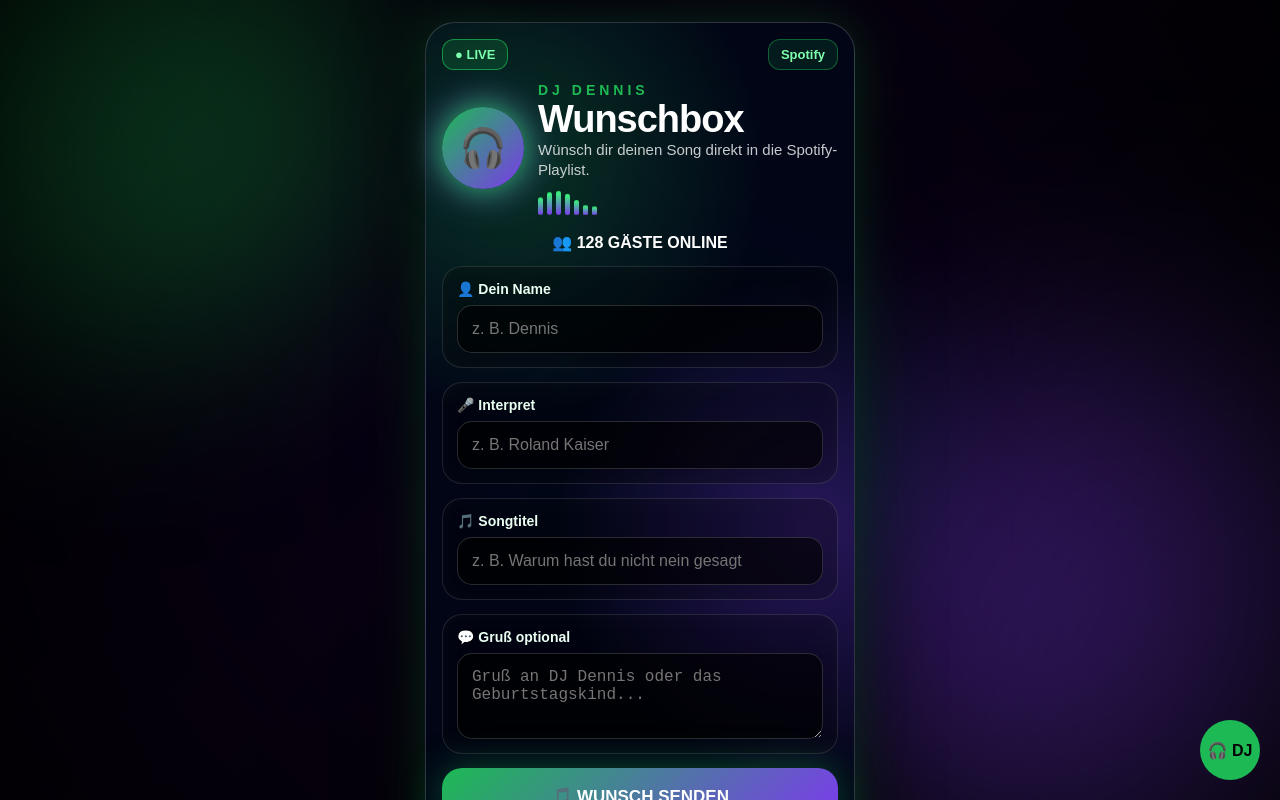
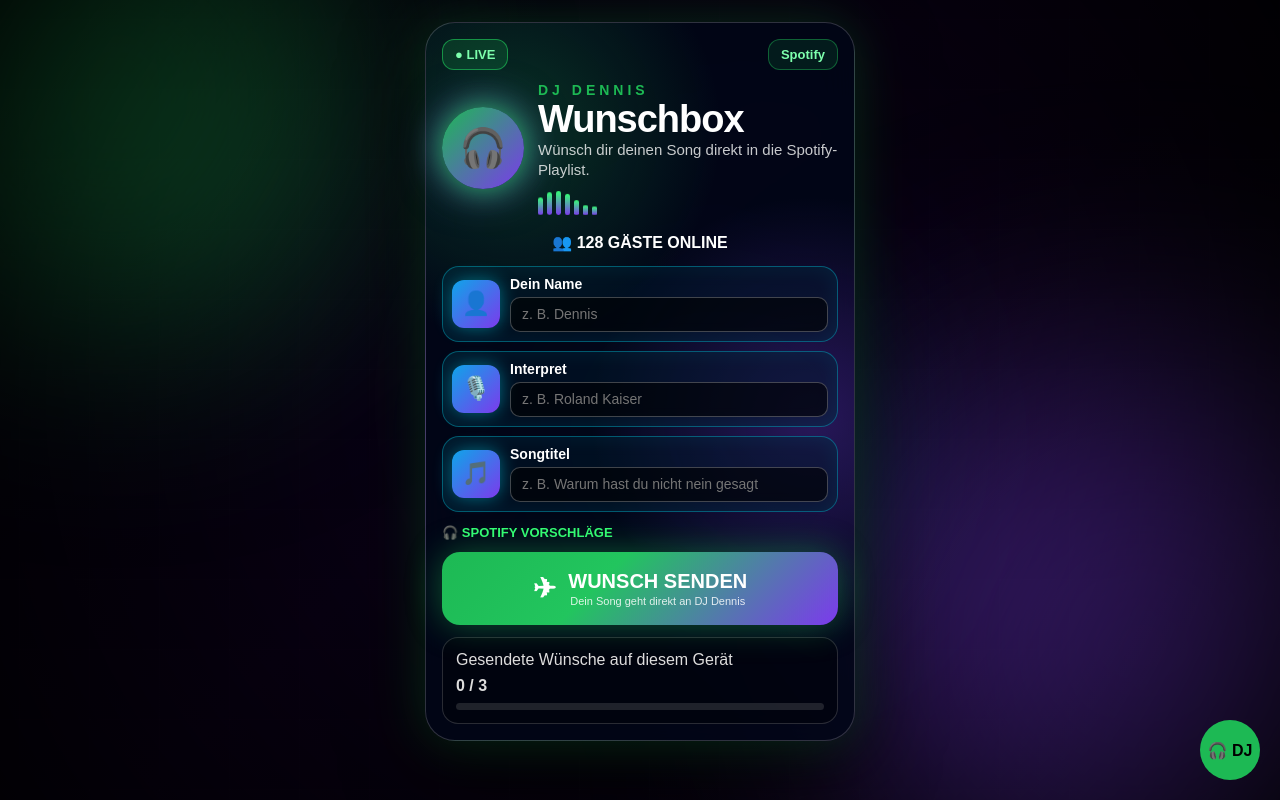
Before and after one commit to dennikruse-hub/dj-wunschbox, a Next.js app: page / in a window 1280 px wide. Shown: the top 800 px of the page. Built offline with nearby package versions, Linux system fonts and the light colour scheme.

Commit message:
Update RequestForm.js

```diff
--- a/components/RequestForm.js
+++ b/components/RequestForm.js
@@ -8,69 +8,57 @@
   chooseTrack,
   selectedTrack
 }) {
+  const visibleTracks = selectedTrack ? [selectedTrack] : suggestions.slice(0, 1);
+
   return (
     <form onSubmit={submit} style={styles.form}>
-      <Field label="👤 Dein Name">
+      <Field icon="👤" label="Dein Name">
         <input name="guest" value={form.guest} onChange={update} style={styles.input} placeholder="z. B. Dennis" />
       </Field>
 
-      <Field label="🎤 Interpret">
+      <Field icon="🎙️" label="Interpret">
         <input name="artist" value={form.artist} onChange={update} style={styles.input} placeholder="z. B. Roland Kaiser" />
       </Field>
 
-      <Field label="🎵 Songtitel">
+      <Field icon="🎵" label="Songtitel">
         <input name="title" value={form.title} onChange={update} style={styles.input} placeholder="z. B. Warum hast du nicht nein gesagt" />
       </Field>
 
-      {searching && <div style={styles.searching}>🔎 Spotify sucht passende Songs...</div>}
+      <div style={styles.suggestionHead}>
+        <span>🎧 SPOTIFY VORSCHLÄGE</span>
+        <span style={styles.searchText}>{searching ? 'Suche läuft...' : ''}</span>
+      </div>
 
-      {suggestions.length > 0 && (
-        <div style={styles.suggestionBox}>
-          {suggestions.map(track => (
+      {visibleTracks.map(track => (
         <button type="button" key={track.id} onClick={() => chooseTrack(track)} style={styles.song}>
           {track.image && <img src={track.image} style={styles.cover} />}
-              <div style={{ textAlign: 'left' }}>
+          <div style={{ flex: 1, textAlign: 'left' }}>
             <b>{track.title}</b>
             <div style={styles.artist}>{track.artist}</div>
           </div>
+          <div style={styles.play}>▶</div>
         </button>
       ))}
-        </div>
-      )}
-
-      {selectedTrack && (
-        <div style={styles.selected}>
-          {selectedTrack.image && <img src={selectedTrack.image} style={styles.selectedCover} />}
-          <div>
-            <div style={styles.selectedLabel}>✅ Spotify gefunden</div>
-            <b>{selectedTrack.title}</b>
-            <div style={styles.artist}>{selectedTrack.artist}</div>
-          </div>
-        </div>
-      )}
-
-      <Field label="💬 Gruß optional">
-        <textarea
-          name="message"
-          value={form.message}
-          onChange={update}
-          style={styles.textarea}
-          placeholder="Gruß an DJ Dennis oder das Geburtstagskind..."
-        />
-      </Field>
 
       <button style={styles.button} disabled={status?.type === 'loading'}>
-        {status?.type === 'loading' ? 'Bitte warten...' : '🎵 WUNSCH SENDEN'}
+        <span style={styles.paper}>✈</span>
+        <span>
+          {status?.type === 'loading' ? 'BITTE WARTEN...' : 'WUNSCH SENDEN'}
+          <small style={styles.small}>Dein Song geht direkt an DJ Dennis</small>
+        </span>
       </button>
     </form>
   );
 }
 
-function Field({ label, children }) {
+function Field({ icon, label, children }) {
   return (
     <label style={styles.field}>
+      <div style={styles.icon}>{icon}</div>
+      <div style={styles.fieldContent}>
         <div style={styles.label}>{label}</div>
         {children}
+      </div>
     </label>
   );
 }
@@ -78,109 +66,119 @@
 const styles = {
   form: {
     display: 'grid',
-    gap: 14
+    gap: 9
   },
   field: {
-    display: 'grid',
-    gap: 8,
-    background: 'rgba(0,0,0,.28)',
-    border: '1px solid rgba(255,255,255,.12)',
-    borderRadius: 20,
-    padding: 14,
-    boxShadow: 'inset 0 0 25px rgba(255,255,255,.025)'
+    display: 'flex',
+    gap: 10,
+    alignItems: 'center',
+    padding: 9,
+    borderRadius: 17,
+    background: 'rgba(0,25,45,.48)',
+    border: '1px solid rgba(0,229,255,.35)',
+    boxShadow: 'inset 0 0 22px rgba(0,229,255,.08)'
+  },
+  icon: {
+    width: 48,
+    height: 48,
+    minWidth: 48,
+    borderRadius: 12,
+    background: 'linear-gradient(135deg,#0ea5e9,#7c3aed)',
+    display: 'flex',
+    alignItems: 'center',
+    justifyContent: 'center',
+    fontSize: 23,
+    boxShadow: '0 0 18px rgba(0,229,255,.45)'
+  },
+  fieldContent: {
+    flex: 1
   },
   label: {
     fontWeight: 900,
     fontSize: 14,
-    color: '#eafff1'
+    marginBottom: 5
   },
   input: {
     width: '100%',
-    padding: 14,
-    borderRadius: 15,
-    border: '1px solid rgba(255,255,255,.16)',
-    background: 'rgba(0,0,0,.6)',
+    height: 35,
+    borderRadius: 10,
+    border: '1px solid rgba(255,255,255,.25)',
+    background: 'rgba(0,0,0,.58)',
     color: 'white',
-    outline: 'none',
-    fontSize: 16
+    padding: '0 11px',
+    fontSize: 14,
+    outline: 'none'
   },
-  textarea: {
-    width: '100%',
-    padding: 14,
-    borderRadius: 15,
-    border: '1px solid rgba(255,255,255,.16)',
-    background: 'rgba(0,0,0,.6)',
-    color: 'white',
-    outline: 'none',
-    fontSize: 16,
-    minHeight: 86
+  suggestionHead: {
+    marginTop: 4,
+    display: 'flex',
+    justifyContent: 'space-between',
+    alignItems: 'center',
+    color: '#35ff75',
+    fontWeight: 900,
+    fontSize: 13
   },
-  searching: {
-    padding: 13,
-    borderRadius: 16,
-    background: 'rgba(29,185,84,.14)',
-    border: '1px solid rgba(29,185,84,.35)',
-    color: '#b7ffd0',
-    fontWeight: 800
-  },
-  suggestionBox: {
-    display: 'grid',
-    gap: 10
+  searchText: {
+    color: '#ddd',
+    fontWeight: 500,
+    fontSize: 12
   },
   song: {
     display: 'flex',
-    gap: 12,
     alignItems: 'center',
-    padding: 12,
-    borderRadius: 18,
-    background: 'rgba(255,255,255,.065)',
-    border: '1px solid rgba(29,185,84,.28)',
+    gap: 10,
+    padding: 9,
+    borderRadius: 17,
+    background: 'linear-gradient(135deg,rgba(0,255,120,.18),rgba(0,20,50,.65))',
+    border: '1px solid #35ff75',
     color: 'white',
     cursor: 'pointer',
-    boxShadow: '0 0 20px rgba(0,0,0,.25)'
+    boxShadow: '0 0 25px rgba(29,185,84,.35)'
   },
   cover: {
-    width: 52,
-    height: 52,
-    borderRadius: 12,
+    width: 60,
+    height: 60,
+    borderRadius: 11,
     objectFit: 'cover'
   },
   artist: {
-    fontSize: 13,
-    opacity: .72,
-    marginTop: 3
+    opacity: .75,
+    marginTop: 4
   },
-  selected: {
+  play: {
+    width: 40,
+    height: 40,
+    borderRadius: '50%',
+    border: '2px solid rgba(255,255,255,.8)',
     display: 'flex',
-    gap: 14,
     alignItems: 'center',
-    padding: 15,
-    borderRadius: 20,
-    background: 'linear-gradient(135deg,rgba(29,185,84,.2),rgba(124,58,237,.16))',
-    border: '1px solid rgba(29,185,84,.6)',
-    boxShadow: '0 0 30px rgba(29,185,84,.18)'
-  },
-  selectedCover: {
-    width: 76,
-    height: 76,
-    borderRadius: 16,
-    objectFit: 'cover'
-  },
-  selectedLabel: {
-    color: '#1db954',
-    fontWeight: 900,
-    fontSize: 12,
-    marginBottom: 5
+    justifyContent: 'center',
+    fontWeight: 900
   },
   button: {
-    padding: 18,
-    borderRadius: 20,
+    marginTop: 3,
+    minHeight: 68,
     border: 0,
-    background: 'linear-gradient(135deg,#1db954,#7c3aed)',
-    color: '#fff',
+    borderRadius: 18,
+    background: 'linear-gradient(135deg,#1db954 0%,#22c55e 40%,#7c3aed 100%)',
+    color: 'white',
     fontWeight: 900,
-    fontSize: 17,
+    fontSize: 20,
     cursor: 'pointer',
-    boxShadow: '0 0 38px rgba(29,185,84,.38)'
+    display: 'flex',
+    alignItems: 'center',
+    justifyContent: 'center',
+    gap: 12,
+    boxShadow: '0 0 35px rgba(29,185,84,.45)'
+  },
+  paper: {
+    fontSize: 28
+  },
+  small: {
+    display: 'block',
+    fontSize: 11,
+    fontWeight: 500,
+    opacity: .85,
+    marginTop: 2
   }
 };
```
Lines whose indentation alone changed are shown as unchanged.
